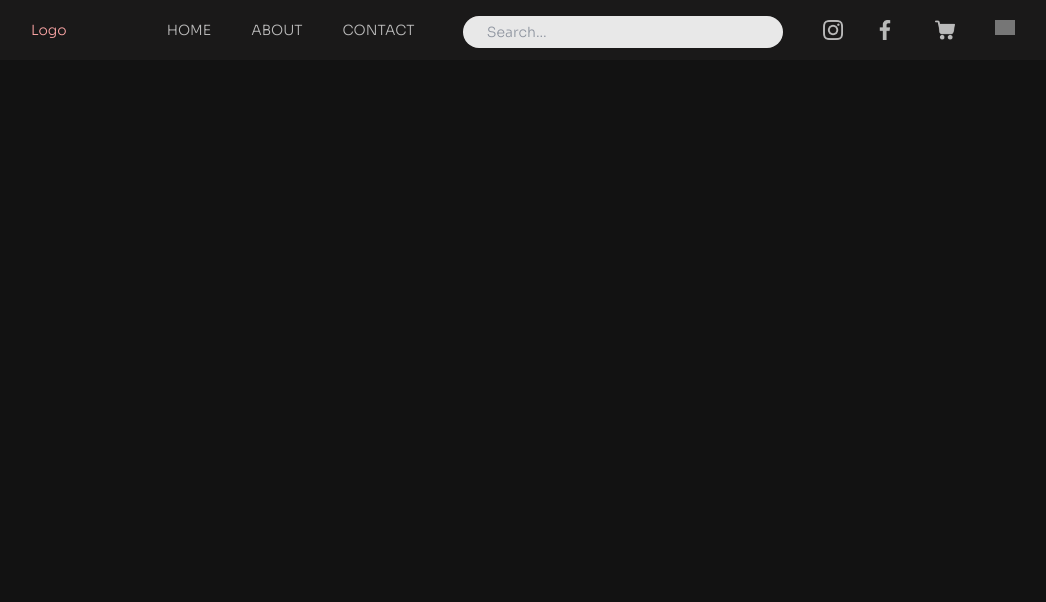
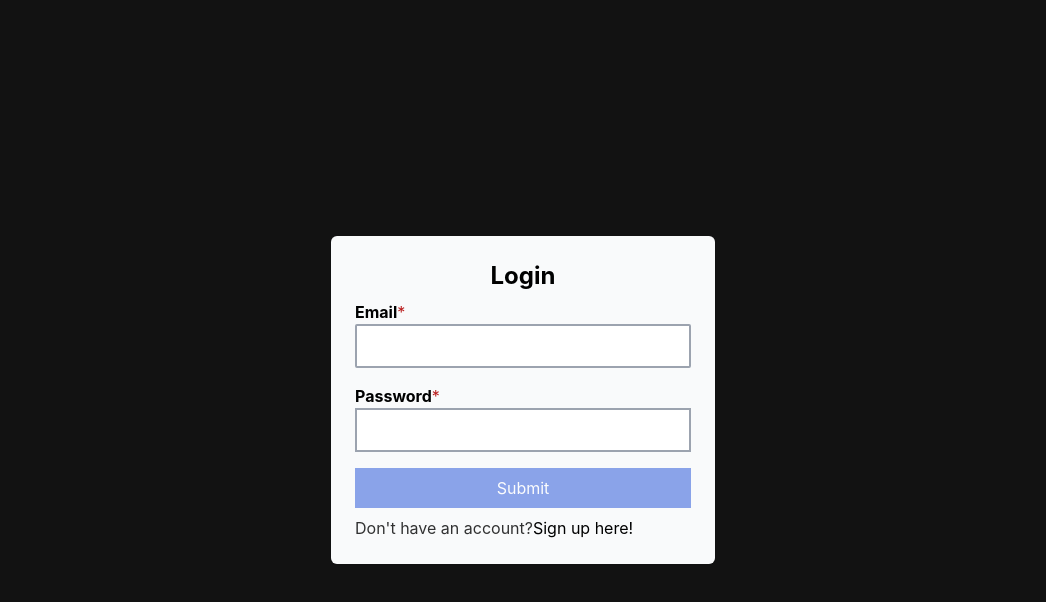
Before and after one commit to tudstk/guitar-website-react, a React (Create React App) app: page /login in a window 1280 px wide. Shown: the top 602 px of the page, without its empty margins (117-1163 px from the left). Built offline with nearby package versions, Linux system fonts and the light colour scheme; grey boxes are pictures that could not be loaded.

Commit message:
login route sketch

```diff
--- /dev/null
+++ b/src/Components/login/Label.tsx
@@ -0,0 +1,19 @@
+import React from "react";
+
+const Label = (props: {
+  text: string;
+  htmlFor: string;
+  required?: boolean;
+}) => {
+  const { text, required, htmlFor } = props;
+  return (
+    <>
+      <label htmlFor={htmlFor}>
+        <span className="font-bold">{text}</span>
+        {required && <span className="text-red-700">*</span>}
+      </label>
+    </>
+  );
+};
+
+export default Label;
--- a/src/Components/login/Login.tsx
+++ b/src/Components/login/Login.tsx
@@ -1,19 +1,86 @@
 import React from "react";
 import axios from "axios";
 import { Formik, Form, Field, ErrorMessage, FormikHelpers, } from "formik";
+import { Link, useNavigate } from "react-router-dom";
+import Label from "./Label";
 import * as Yup from "yup";
 
 import Navbar from "../navbar/Navbar";
 
+interface LoginValues{
+    email:string;
+    password:string;
+}
 
+const loginSchema = Yup.object().shape({
+    email:Yup.string().email("Invalid email").required("Required"),
+    password:Yup.string().min(8, "Too short!").max(28, "Too long!").required("Required"),
+});
 
 const Login = () => {
+
+    const loginForm = async (values: LoginValues, formik: FormikHelpers<LoginValues>) => {
+        console.log(values);
+        const { email, password } = values;
+    };
     return(
         <>
-            <Navbar/>
-            <div className="bg-div-gray h-screen">
 
-            </div>
+            <Formik
+            initialValues={{ email: "", password: "" }}
+            validationSchema={loginSchema}
+            onSubmit={loginForm}
+            >
+            {(formik) => (
+                <div className="bg-div-gray flex flex-col justify-center items-center w-screen h-screen">
+                    <Form className="mx-0 md:w-96 bg-gray-50 p-6 flex flex-col shadow-sm rounded-md max-w-full">
+                        <h2 className="text-center text-2xl font-bold">
+                        Login
+                        </h2>
+                        <div className="my-2 flex flex-col">
+                            <Label text="Email" required={true} htmlFor="email" />
+                            <Field
+                                id="email"
+                                className="p-2 border-2 border-gray-400 rounded-sm"
+                                name="email"
+                            ></Field>
+                            <ErrorMessage
+                                component="div"
+                                className="text-red-700"
+                                name="email"
+                            />
+                        </div>
+                        <div className="my-2 flex flex-col">
+                            <Label text="Password" required={true} htmlFor="password" />
+                            <Field
+                                id="password"
+                                className="p-2 border-2 border-gray-400"
+                                name="password"
+                            ></Field>
+                            <ErrorMessage
+                                component="div"
+                                className="text-red-700"
+                                name="password"
+                            />
+                        </div>
+                        <button
+                            disabled={!formik.isValid || !formik.dirty}
+                            type="submit"
+                            className="disabled:opacity-50 my-2 px-4 py-2 bg-blue-700 text-white transition-all duration-300"
+                            >
+                            Submit
+                        </button>
+                        <div className="flex flex-row">
+                            <h5 className="opacity-80">
+                                Don't have an account?
+                            </h5>
+                            <Link to="/cart"> Sign up here!</Link>
+                        </div>
+                    </Form>
+                </div>
+            )}
+            </Formik>
+
         </>
     );
 };
```
